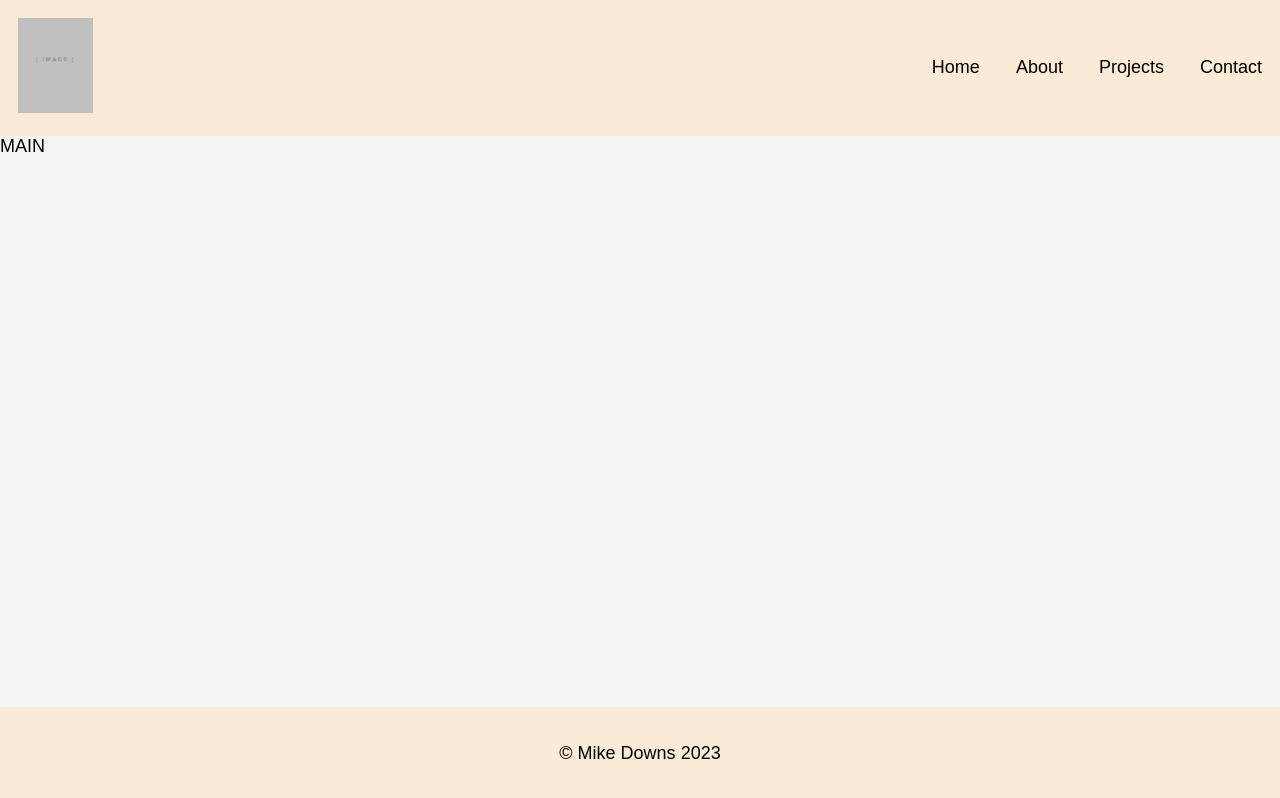
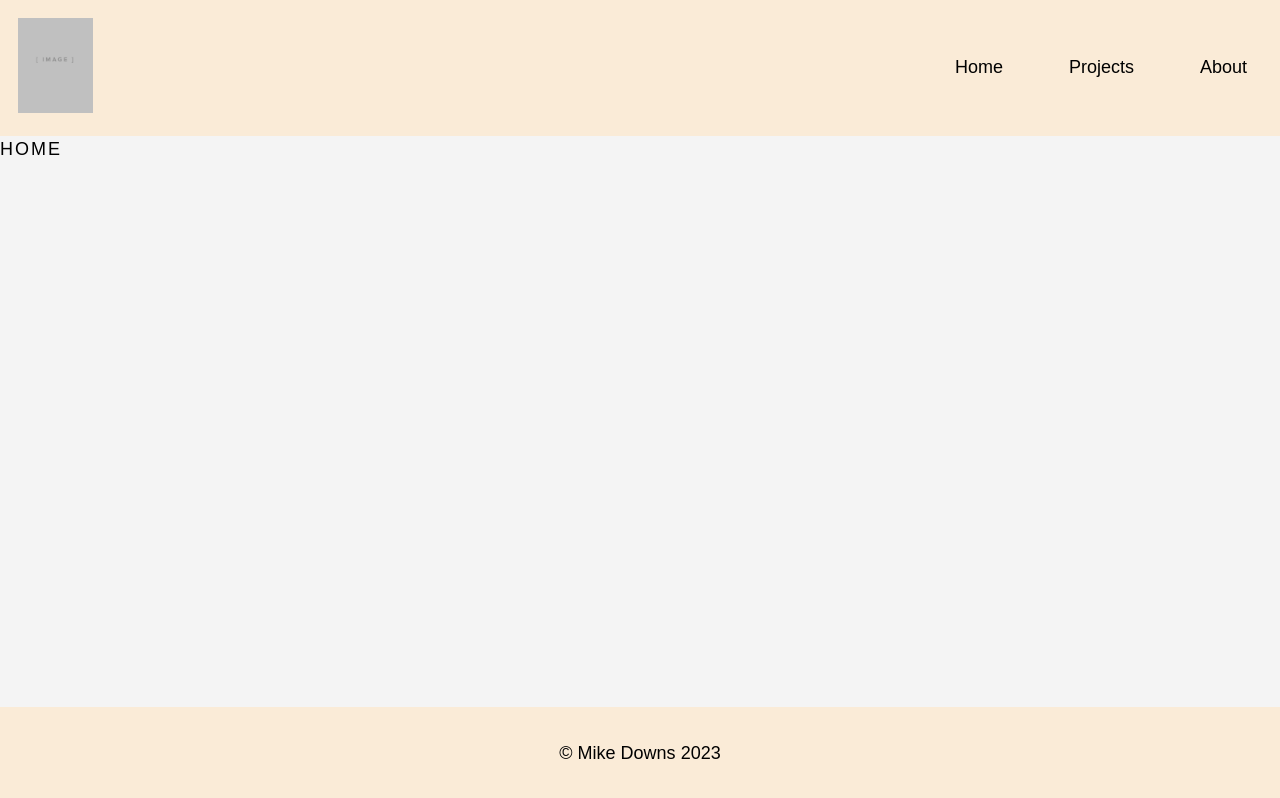
Before and after one commit to mdowns1999/downs-portfolio, a React (Create React App) app: page / in a window 1280 px wide. Built offline with nearby package versions, Linux system fonts and the light colour scheme.

Commit message:
Got basic routing working

```diff
--- a/src/App.js
+++ b/src/App.js
@@ -3,6 +3,7 @@ import HomePage from './components/Home/HomePage';
 import ProjectPage from './components/Projects/ProjectPage';
 import ProjectDetailPage from './components/Projects/ProjectDetailPage';
 import { RouterProvider, createBrowserRouter } from 'react-router-dom';
+import AboutPage from './components/About/AboutPage';
 
 const router = createBrowserRouter([
   {
@@ -10,6 +11,7 @@ const router = createBrowserRouter([
     element: <RootLayout/>,
     children: [
       {index: true, element:<HomePage/>},
+      {path:"about", element: <AboutPage/>},
       {path:"projects", element: <ProjectPage/>},
       {path:"projects:id", element: <ProjectDetailPage/>}
     ]
--- /dev/null
+++ b/src/components/About/AboutPage.js
@@ -0,0 +1,8 @@
+const AboutPage = () => {
+
+    return (
+     <><p>About</p></>
+    );
+  };
+
+  export default AboutPage;
--- a/src/components/Layout/Header.js
+++ b/src/components/Layout/Header.js
@@ -8,7 +8,7 @@ const Header = () => {
           <Link to="/">
           <img
             src={require("../../assets/images/blank.png")}
-            alt="Poppin Soda Shop Logo"
+            alt="Downs Portfolio Logo"
           ></img>
         </Link>
         <div className={classes.navBox}>
--- a/src/components/Layout/Navigation.js
+++ b/src/components/Layout/Navigation.js
@@ -1,15 +1,44 @@
+import { NavLink } from "react-router-dom";
 import classes from "./Navigation.module.css";
 
 const Navigation = () => {
   return (
-    <nav className={classes.nav}>
-    <ul className={classes.navList}>
-        <li><a href="index.html">Home</a></li>
-        <li><a href="about.html">About</a></li>
-        <li><a href="projects.html">Projects</a></li>
-        <li><a href="contact.html">Contact</a></li>
-    </ul>
-</nav>
+    <nav className={classes.navigation}>
+      <ul className={classes.navList}>
+        <li>
+          <NavLink
+            to="/"
+            className={({ isActive }) =>
+              isActive ? classes.active : undefined
+            }
+            end
+          >
+            Home
+          </NavLink>
+        </li>
+        <li>
+          <NavLink
+            to="projects"
+            className={({ isActive }) =>
+              isActive ? classes.active : undefined
+            }
+          >
+            Projects
+          </NavLink>
+        </li>
+
+        <li>
+          <NavLink
+            to="about"
+            className={({ isActive }) =>
+              isActive ? classes.active : undefined
+            }
+          >
+            About
+          </NavLink>
+        </li>
+      </ul>
+    </nav>
   );
 };
 
--- a/src/components/Layout/Navigation.module.css
+++ b/src/components/Layout/Navigation.module.css
@@ -3,7 +3,10 @@
     display: flex;
     gap: 2em;
 }
-
-.navList li{
-
+.navList a{
+    padding: 15px;
 }
+.navList a:hover{
+    background-color: aqua;
+    border-radius: 10px;
+}
--- a/src/components/Layout/Root.js
+++ b/src/components/Layout/Root.js
@@ -1,3 +1,4 @@
+import { Outlet } from "react-router-dom";
 import Footer from "./Footer";
 import Header from "./Header";
 
@@ -7,7 +8,7 @@ function RootLayout() {
     <div className="container">
       <Header/>
       <main>
-        MAIN
+        <Outlet/>
       </main>
       <Footer/>
     </div>
```
